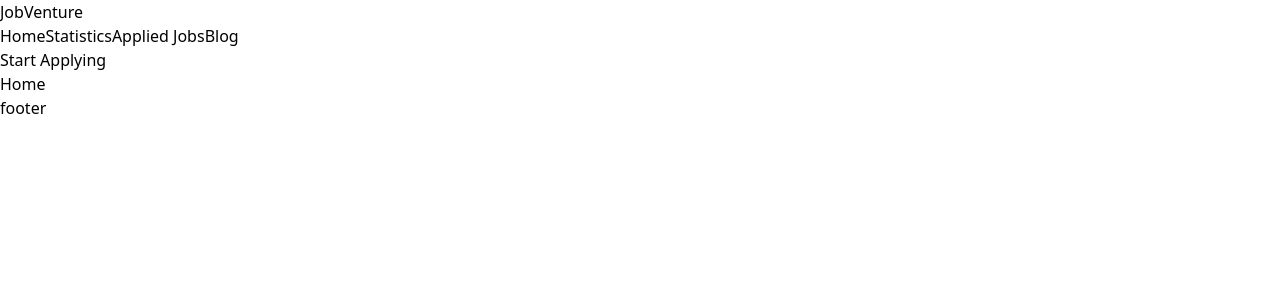
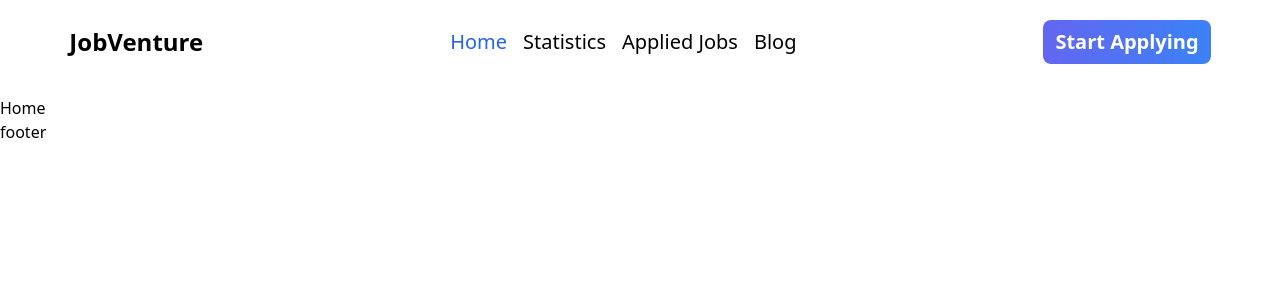
Before and after one commit to Humayun63/job-venture, a React (Vite) app: page / in a window 1280 px wide. Shown: the top 300 px of the page. Built offline with nearby package versions, Linux system fonts and the light colour scheme.

Commit message:
nav created with responsiveness

```diff
--- a/package.json
+++ b/package.json
@@ -9,6 +9,7 @@
     "preview": "vite preview"
   },
   "dependencies": {
+    "@heroicons/react": "^2.0.17",
     "react": "^18.2.0",
     "react-dom": "^18.2.0"
   },
--- a/src/Components/Nav.jsx
+++ b/src/Components/Nav.jsx
@@ -1,19 +1,63 @@
-import React from 'react';
+import React, { useState } from 'react';
+import { Bars3Icon, XCircleIcon } from '@heroicons/react/24/solid'
 import { Link, NavLink } from 'react-router-dom';
+const Nav = () => {
+    const [isOpen, setIsOpen] = useState(false)
+    return (
+        <nav className='my-container h-16 px-4 relative lg:mt-4'>
+            <div className='flex items-center justify-between'>
+                <Link to='/'>
+                    <span className='text-2xl font-bold'>JobVenture</span>
+                </Link>
+                <ul className='lg:flex gap-4 hidden'>
+                    <li>
+                        <NavLink to='/' className={({ isActive }) => (isActive ? 'active' : 'default')} onClick={()=> setIsOpen(false)}>Home</NavLink>
+                    </li>
+                    <li>
+                        <NavLink to='/statistics' className={({ isActive }) => (isActive ? 'active' : 'default')} onClick={()=> setIsOpen(false)}>Statistics</NavLink>
+                    </li>
+                    <li>
+                        <NavLink to='/applied-jobs' className={({ isActive }) => (isActive ? 'active' : 'default')} onClick={()=> setIsOpen(false)}>Applied Jobs</NavLink>
+                    </li>
+                    <li>
+                        <NavLink to='/blog' className={({ isActive }) => (isActive ? 'active' : 'default')} onClick={()=> setIsOpen(false)}>Blog</NavLink>
+                    </li>
+                </ul>
+                <div className='hidden lg:block'>
+                    <button className='primary-btn'>Start Applying</button>
+                </div>
 
-const Nav = () => {
-    return (
-        <nav>
-            <h1>JobVenture</h1>
+                <Bars3Icon className={`h-14 w-14 lg:hidden cursor-pointer ${isOpen && 'hidden'}`} onClick={() => setIsOpen(true)} />
+            </div>
+            {/* Mobile Menu */}
+            {
+                isOpen &&
 
-            <div>
-                <NavLink to='/'>Home</NavLink>
-                <NavLink to='/statistics'>Statistics</NavLink>
-                <NavLink to='/applied-jobs'>Applied Jobs</NavLink>
-                <NavLink to='/blog'>Blog</NavLink>
-            </div>
+                <div className='absolute top-2 text-center w-11/12 bg-slate-100 rounded pb-4 pe-2 pt-2 z-10'>
+                    <XCircleIcon className='h-10 w-10 ms-auto cursor-pointer' onClick={() => setIsOpen(false)} />
+                    <Link to='/'>
+                        <span className='text-2xl font-bold'>JobVenture</span>
+                    </Link>
+                    <ul className='my-4'>
+                        <li className='mt-2' onClick={()=> setIsOpen(false)}>
+                            <NavLink to='/' className={({ isActive }) => (isActive ? 'active' : 'default')}>Home</NavLink>
+                        </li>
+                        <li className='mt-2' onClick={()=> setIsOpen(false)}>
+                            <NavLink to='/statistics' className={({ isActive }) => (isActive ? 'active' : 'default')}>Statistics</NavLink>
+                        </li>
+                        <li className='mt-2' onClick={()=> setIsOpen(false)}>
+                            <NavLink to='/applied-jobs' className={({ isActive }) => (isActive ? 'active' : 'default')}>Applied Jobs</NavLink>
+                        </li>
+                        <li className='mt-2' onClick={()=> setIsOpen(false)}>
+                            <NavLink to='/blog' className={({ isActive }) => (isActive ? 'active' : 'default')}>Blog</NavLink>
+                        </li>
+                    </ul>
+                    <div>
+                        <button className='primary-btn'>Start Applying</button>
+                    </div>
+                </div>
 
-            <button>Start Applying</button>
+            }
         </nav>
     );
 };
--- a/src/index.css
+++ b/src/index.css
@@ -1,3 +1,15 @@
 @tailwind base;
 @tailwind components;
 @tailwind utilities;
+.my-container{
+    @apply  lg:w-11/12 mx-auto mb-4 py-1
+}
+.active{
+    @apply text-xl font-medium text-blue-600
+}
+.default{
+    @apply text-xl font-medium hover:text-blue-600
+}
+.primary-btn{
+    @apply  rounded-lg bg-gradient-to-r from-indigo-500 from-0% to-blue-500 to-100% text-white font-semibold text-xl px-3 py-2 hover:bg-gradient-to-tr hover:from-blue-500 hover:to-indigo-500
+}
```
Also changed, not shown: 1 other file (tests, documents, lock files or other folders).
